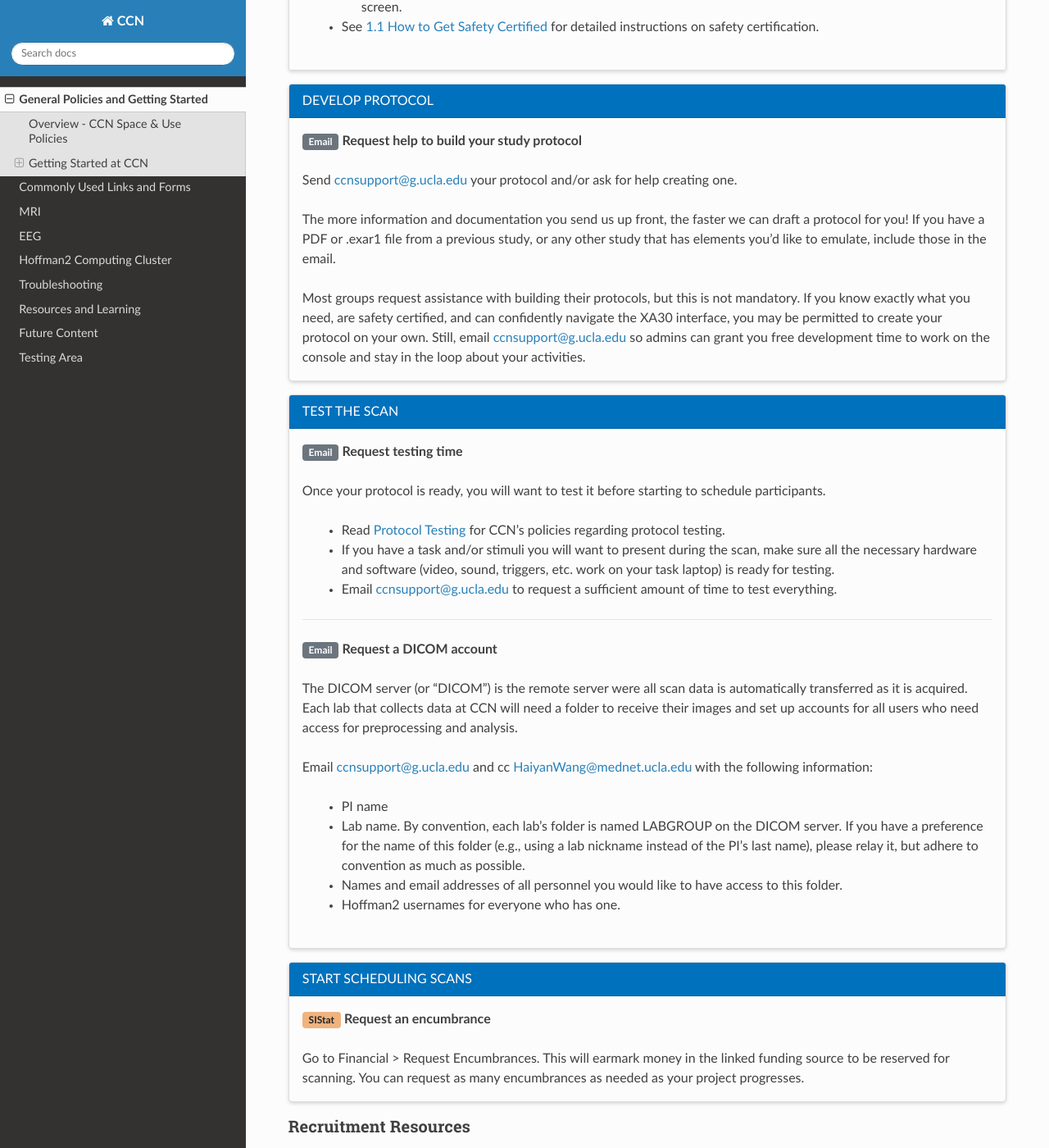
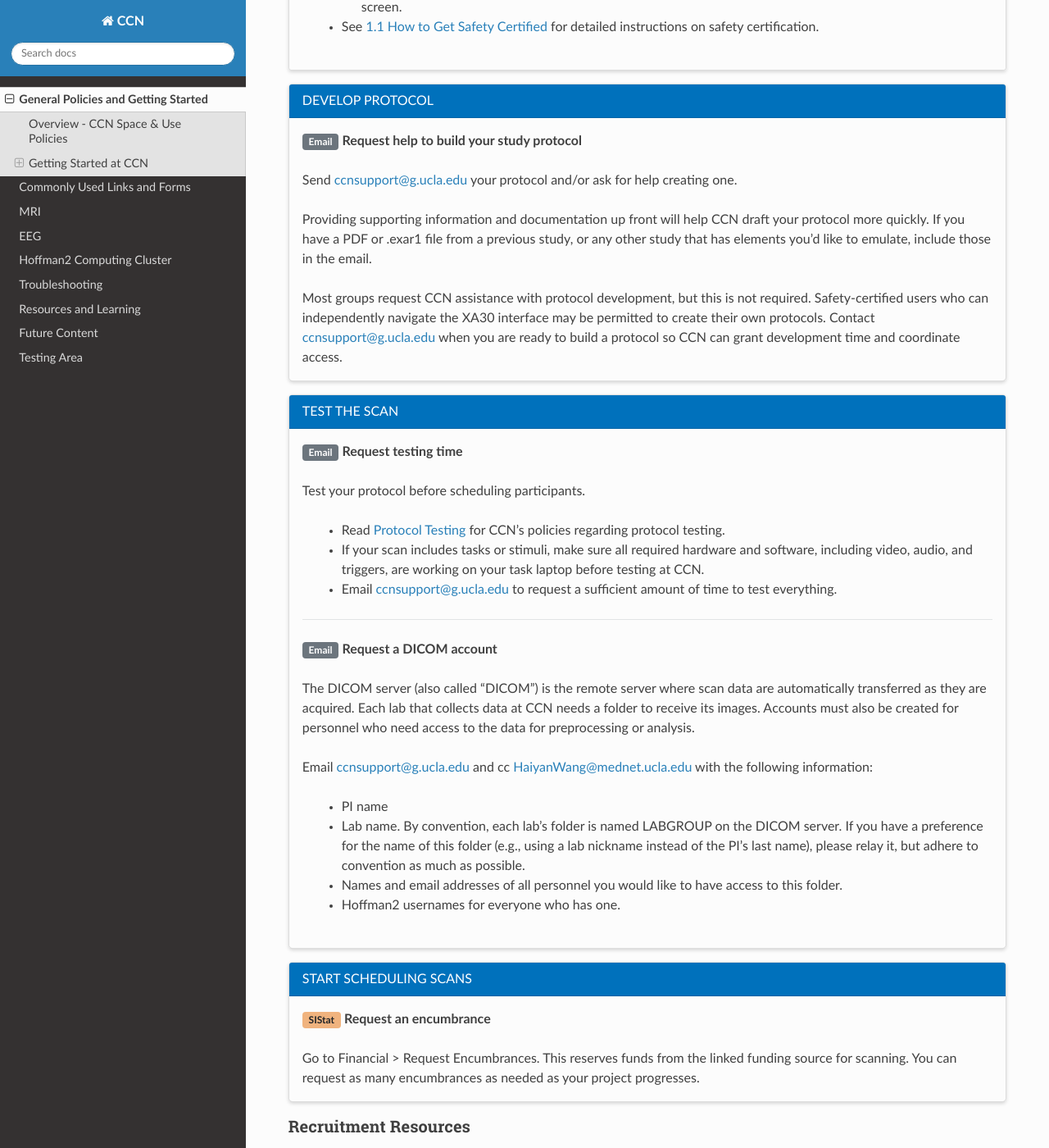
Before and after one commit to CCN-Support/CCN_Wiki, a Sphinx documentation site: the page built from docs/source/generalpolicies.rst, in a window 1280 px wide and 1400 px high, scrolled down 1996 px. Shown: the whole window at 82% size. Built offline with Sphinx 7.4.7 and the Read the Docs theme 3.1.0, drawn with Linux system fonts in a browser that asks for light colours; some of the changed text lies outside the part shown.

Commit message:
Update generalpolicies.rst

```diff
--- a/docs/source/generalpolicies.rst
+++ b/docs/source/generalpolicies.rst
@@ -12,17 +12,23 @@
 
 .. dropdown:: Restricted Areas
 
-   MR Zones are marked with signage. Only safety-certified users and screened participants are allowed to enter the scanning suite (control room & scanner room) unless granted an exemption by CCN. This is for the safety of the individuals and liability of the Center. It is paramount that uncertified users do not touch any research equipment or enter the scanner room while shadowing.
+   MR Zones are marked with signage. Only safety-certified users and screened participants are allowed to enter the scanning suite (control room & scanner room) unless granted an exemption by CCN. This restriction protects individual safety and limits Center liability. Uncertified users are not permitted to touch any research equipment or enter the scanner room while shadowing.
 
-   **Exceptions to Restricted Access:**  CCN may allow a non-operator, non-participant individual into the scanner room only under a very narrow set of circumstances. If an exemption is granted, it is for a single instance. See :ref:`observers` and :ref:`visitors` for details on rules that must be strictly followed in such cases.
+   **Exceptions to Restricted Access:**  CCN may allow a non-operator, non-participant individual to enter the scanner room under highly limited circumstances. Any exemption applies only to a single instance. See :ref:`observers` and :ref:`visitors` for details on rules that must be strictly followed in such cases.
 
 .. dropdown:: MR/EEG Suite & Shared Areas
 
-   It is the responsibility of all experimenters to maintain the facility in a clean and orderly state. This includes all surfaces, linens, cabling, computing and other equipment in the MRI scanner room, control room, hallways, back/supply area, sink and counters, mock scanner, side rooms, and EEG suites.
+   All experimenters are responsible for keeping the facility clean and orderly. This includes all surfaces, linens, cabling, computing and other equipment in the MRI scanner room, control room, hallways, back/supply area, sink and counters, mock scanner, side rooms, and EEG suites.
 
-   Clean up after your group and your participant. If you come in to set up for a scan and find the space messy, report it on the pre-scan form bookmarked on the iMac (or email ccnsupport@g.ucla.edu if you are in for scan-unrelated activites). Do not assume that the next group, CCN staff, or Semel Facilities will tidy up for you. Loop cables back on their hooks on the walls, return equipment to their designated storage locations, unplug head coils from the scanner bed, throw away all trash, and put the Participant Items bin back by the door.
+   *Before Your Session*
 
-   If the linens bin in the scanner room or hallway is full after you've used it, take out the full bag, tie it off, and leave it aginst the wall behind the sink. There are typically new bags in the bin underneath the full one--if not, there will be more in the cabinet marked "LINEN BAGS". Do NOT stack your used linens on top and simply leave the full bag in the bin for someone else to take out.
+    If you come in to set up for a scan and find the space messy, report it on the pre-scan form bookmarked on the iMac (or email ccnsupport@g.ucla.edu if you are present for scan-unrelated activities).
+
+   *After Your Session*
+
+   Clean up after your group and your participant. Do not assume that the next group, CCN staff, or Semel Facilities will tidy up for you. Loop cables back on their hooks on the walls, return equipment to their designated storage locations, unplug head coils from the scanner bed, throw away all trash, and put the Participant Items bin back by the door.
+
+   If the linens bin is full after use, remove and tie the full bag and leave it against the wall behind the sink. Replacement bags are usually underneath the full bag; additional bags are stored in the back corner cabinet marked ‘LINEN BAGS'. Do NOT stack your used linens on top and simply leave the full bag in the bin for someone else to take out.
 
    Clean water, gel, adhesive, and all other substances from the counters and furnishings if your study procedures leave them behind. This includes:
 
@@ -31,21 +37,21 @@
    - Water on the counter around the sink.
    - Drinks spilled on the floor/carpets.
 
-   Semel Facilities periodically vacuums the carpets, but does not have access to every room or time to deep-clean every stain. Address messes promptly to avoid worse messes that become more difficult to clean down the road. There is stain remover in the cleaning supplies cabinet, washcloths and towels with the linens, and brushes in the left-most drawer when facing the sink. Reach out to CCN staff for help as needed.
+   Semel Facilities periodically vacuums the carpets but cannot access every room or deep-clean every stain. Clean spills and stains promptly before they become more difficult to remove. There is stain remover in the cleaning supplies cabinet, washcloths and towels with the linens, and brushes in the left-most drawer when facing the sink. Reach out to CCN staff for help as needed.
 
 .. dropdown:: Mock Scanner
 
-   An MRI simulator or "mock scanner" that gives subjects a realistic sensory experience. Features a real table fitted with a wooden bore (no magnetic field or metal concerns). Includes a dedicated laptop for playing recorded scanner noise and running Mo-Track software, for the purpose of giving the participant live feedback on how much they are moving.
+  The MRI simulator, or ‘mock scanner,’ gives participants a realistic sensory experience. It features a real scanner table fitted with a wooden bore, but has no magnetic field or metal restrictions. A dedicated laptop plays recorded scanner noise and runs Mo-Track software, which provides live feedback on participant movement.
 
-   The mock scanner is available as a resource for any research group who would find it useful. It may help young participants practice holding still, reassure parents who are unsure what to expect for their child's scan, and offer a trial experience for anyone who anticipates difficulty tolerating the experience (e.g., an adult with claustrophobia). Email ccnsupport@g.ucla.edu if you would like to be added to the calendar for scheduling time on the mock scanner.
+   The mock scanner is available as a resource to all research groups. It may help young participants practice holding still, reassure parents who are unsure what to expect for their child's scan, and offer a trial experience for anyone who anticipates difficulty tolerating the experience (e.g., an adult with claustrophobia). Email ccnsupport@g.ucla.edu if you would like to be added to the calendar for scheduling time on the mock scanner.
 
 .. dropdown:: Testing Room
 
    The suite houses a private side room for scan-related testing and tasks. Each group is allowed 30 minutes of access to this room with any paid scan, at no additional charge, directly before or after that scan. The testing room must be reserved on SIStat when you book your scan.
 
-   Do not come to CCN and use the room for your own purposes when the schedule indicates it is open. The purpose of this room is to support the activities required immediately before or after a scan, NOT to serve as an open resource for anybody to use when it is unreserved.
+   The testing room is reserved for activities immediately before or after a scan and is not available for general use when unreserved.
 
-   If you have the testing room booked and need to use it longer than your reserved time, you may only do so if it does not impinge on another group's scheduled room time. Communicate promptly and courteously with the next group if you are seeking permission to run into their time.
+   You may remain in the testing room beyond your reservation only if doing so does not interfere with another group’s scheduled time. Communicate promptly and courteously with the next group if you are seeking permission to run into their time.
 
    Please work cooperatively with your fellow researchers as much as possible. Some projects are logistically demanding and value access to a private room/work surface highly. If your need for the room is less critical, please extend as much grace and flexibility to the group with greater needs as you can. For example, if you only needed the room as a space for your participant to change into scrubs, and the group before you is not yet finished administering behavioral assessments, please consider directing your participant to the restroom down the hall instead.
 
@@ -53,11 +59,11 @@
 
 .. dropdown:: Blood Collection
 
-   CCN has gone through the necessary review and approval to open C7-439C (EEG Prep Room) to its users as a blood collection site. Submit the appropriate paperwork (see below) to ccnsupport@g.ucla.edu. Strict adherence to protocol is required to maintain a safe research site for everyone:
+  CCN has received EH&S approval to use C7-439C (EEG Prep Room) as a blood collection site. Submit the appropriate paperwork (see below) to ccnsupport@g.ucla.edu. Strict adherence to protocol is required to maintain a safe research site for everyone:
 
    - For traditional venipuncture phlebotomy: Send CCN the completed `Blood Collection SOP (Venipuncture) <https://docs.google.com/document/d/1WNXvtkOqQU1CcQjaQm7HOkLU_xgSrStZXLESRDcd9Ks/edit?usp=sharing>`_. Updated signatures will be required annually.
    - For self-contained devices (e.g., Tasso): Send CCN the completed `Blood Collection SOP (Self-Contained) <https://docs.google.com/document/d/1TB9sdUqEMPC-ZqQI7L7XA0Jw_-r7aU8cuRgXdh_Uro0/edit?usp=sharing>`_ and a copy of your IRB confirming self-contained blood collection is approved for your study. Updated signatures will be required annually.
-   Ensure that all lab personnel involved in blood collection have completed the required training, in accordance with UCLA/IRB policy. Typically, this will involve BBP, medical waste, and biosafety trainings like the ones listed below, but it is the lab's responsibility to make sure their staff are compliant with current guidelines:
+   Ensure that all lab personnel involved in blood collection have completed the required training, in accordance with UCLA/IRB policy. Required training typically includes BBP, medical waste, and biosafety courses. Each lab is responsible for ensuring that its personnel meet current training requirements.
 
    - `Bloodborne Pathogens Online Training <https://worksafe.ucla.edu/UCLA/Programs/Standard/Control/elmLearner.wml?UPID=0321200236&Segment=CourseHomePage&Option=&ReloadSegmentID=CourseSearch&ReloadOptionID=&CourseID=BIO-BBP-OL>`_
    - `Medical Waste Online Training <https://worksafe.ucla.edu/UCLA/Programs/Standard/Control/elmLearner.wml?UPID=0321200236&Segment=CourseHomePage&Option=&ReloadSegmentID=CourseSearch&ReloadOptionID=&CourseID=BIO-MWM-OL>`_
@@ -88,7 +94,7 @@
 
 .. dropdown:: Workshop
 
-   CCN has some tools for making basic repairs and adjustments to equipment. These are stored in a locked office/workshop space to make sure they are not accidentally carried into the scanner room. Speak to CCN staff if you need to borrow a tool while conducting research activities in the suite.
+   CCN maintains tools for basic equipment repairs and adjustments. They are stored in a locked workshop/office to prevent accidental entry into the scanner room. Speak to CCN staff if you need to borrow a tool while conducting research activities in the suite.
 
 
 .. raw:: html
@@ -103,9 +109,9 @@
 Checklist for New PIs
 ~~~~~~~~~~~~~~~~~~~~~
 
-The following workflow summarizes the steps required to start a project at CCN. More details regarding every topic can be found within the MRI page (see left-hand sidebar).
+The following workflow summarizes the steps required to start a project at CCN. More information on each topic is availabe on the MRI page (see left-hand sidebar).
 
-Actions within the same card (section with blue heading) below can be completed concurrently. Each section needs to be completed before the next section can begin.
+Actions within the same card (blue heading) below can be completed concurrently, but each card needs to be completed before proceeding to the next.
 
 .. card::
   :class-card: sd-rounded-1
@@ -172,9 +178,9 @@
 
   Send ccnsupport@g.ucla.edu your protocol and/or ask for help creating one.
 
-  The more information and documentation you send us up front, the faster we can draft a protocol for you! If you have a PDF or .exar1 file from a previous study, or any other study that has elements you'd like to emulate, include those in the email.
+  Providing supporting information and documentation up front will help CCN draft your protocol more quickly. If you have a PDF or .exar1 file from a previous study, or any other study that has elements you'd like to emulate, include those in the email.
 
-  Most groups request assistance with building their protocols, but this is not mandatory. If you know exactly what you need, are safety certified, and can confidently navigate the XA30 interface, you may be permitted to create your protocol on your own. Still, email ccnsupport@g.ucla.edu so admins can grant you free development time to work on the console and stay in the loop about your activities.
+  Most groups request CCN assistance with protocol development, but this is not required. Safety-certified users who can independently navigate the XA30 interface may be permitted to create their own protocols. Contact ccnsupport@g.ucla.edu when you are ready to build a protocol so CCN can grant development time and coordinate access.
 
 .. card::
   :class-card: sd-rounded-2
@@ -185,10 +191,10 @@
 
   :bdg-secondary:`Email` **Request testing time**
 
-  Once your protocol is ready, you will want to test it before starting to schedule participants.
+  Test your protocol before scheduling participants.
 
    - Read :ref:`protocol-testing` for CCN's policies regarding protocol testing.
-   - If you have a task and/or stimuli you will want to present during the scan, make sure all the necessary hardware and software (video, sound, triggers, etc. work on your task laptop) is ready for testing.
+   - If your scan includes tasks or stimuli, make sure all required hardware and software, including video, audio, and triggers, are working on your task laptop before testing at CCN.
    - Email ccnsupport@g.ucla.edu to request a sufficient amount of time to test everything.
 
   .. raw:: html
@@ -197,7 +203,7 @@
 
   :bdg-secondary:`Email` **Request a DICOM account**
 
-  The DICOM server (or "DICOM") is the remote server were all scan data is automatically transferred as it is acquired. Each lab that collects data at CCN will need a folder to receive their images and set up accounts for all users who need access for preprocessing and analysis.
+  The DICOM server (also called "DICOM") is the remote server where scan data are automatically transferred as they are acquired. Each lab that collects data at CCN needs a folder to receive its images. Accounts must also be created for personnel who need access to the data for preprocessing or analysis.
 
   Email ccnsupport@g.ucla.edu and cc HaiyanWang@mednet.ucla.edu with the following information:
 
@@ -216,7 +222,7 @@
 
   :bdg-warning:`SIStat` **Request an encumbrance**
 
-  Go to Financial > Request Encumbrances. This will earmark money in the linked funding source to be reserved for scanning. You can request as many encumbrances as needed as your project progresses.
+  Go to Financial > Request Encumbrances. This reserves funds from the linked funding source for scanning. You can request as many encumbrances as needed as your project progresses.
 
 Recruitment Resources
 ~~~~~~~~~~~~~~~~~~~~~
@@ -238,7 +244,7 @@
 IT and Required Trainings
 ~~~~~~~~~~~~~~~~~~~~~~~~~
 
-The following is a list of trainings and services that may or may not be required for your particular situation. Check with your PI and lab admins for information about what is most applicable to you.
+The following trainings and services may apply to your work. Check with your PI or lab administrator to determine which are required for your role.
 
 1. Google Apps for UCLA: https://g.ucla.edu/
 
@@ -268,7 +274,7 @@
 
 7. UCLA Health trainings (requires AD/Mednet ID): https://uclahealth.csod.com/samldefault.aspx
 
-   You may have trainings required by UCLA Health. Check "My Transcript" and ask your lab admins about your required courses.
+   UCLA Health may require additional training. Check ‘My Transcript’ and confirm applicable courses with your lab administrator.
 
 8. UCLA Employee Discounts: Check for deals on supplies and services as you get set up at UCLA! https://campusservices.ucla.edu/discounts
 
```
